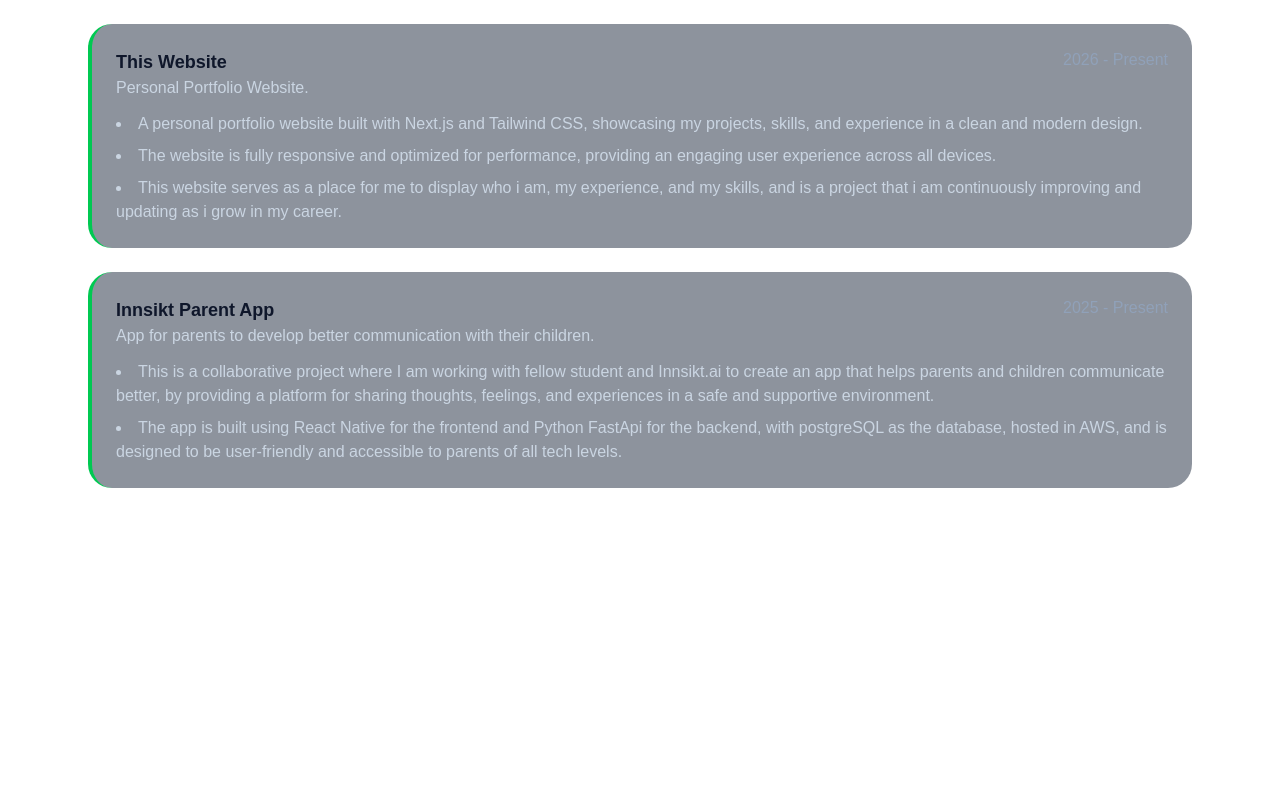
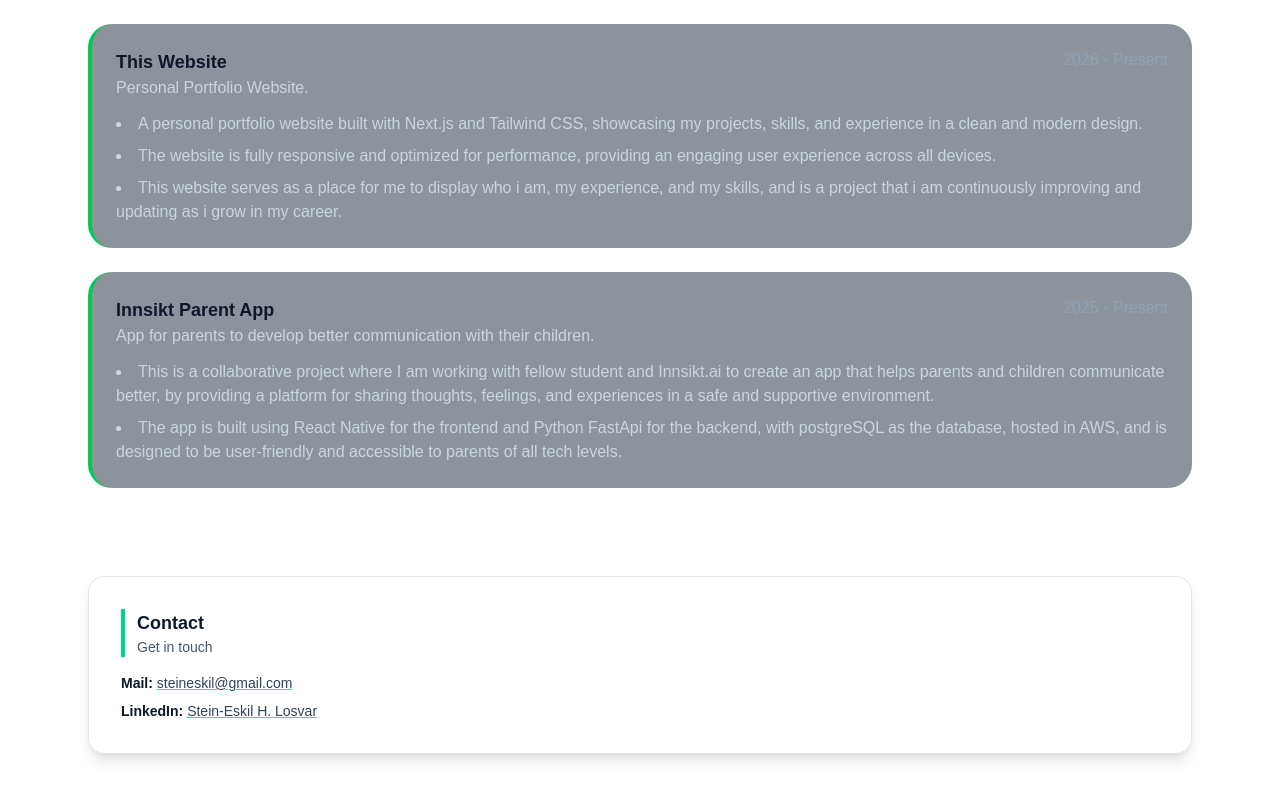
Before and after one commit to likseniets/Eskweb, a Next.js app: page / in a window 1280 px wide. Shown: the part 1988-2788 px from the top of the page. Before the commit the page ends 2636 px from the top, so only its background shows below. Built offline with nearby package versions, Linux system fonts and the light colour scheme.

Commit message:
Added SEO and Meta tags for search engines

```diff
--- a/app/layout.tsx
+++ b/app/layout.tsx
@@ -14,9 +14,48 @@ const geistMono = Geist_Mono({
 });
 
 export const metadata: Metadata = {
+  metadataBase: new URL("https://www.steineskil.com"),
   title: "Eskweb - Personal Website",
   description:
     "A personal website built with Next.js showcasing my resume, projects, and music interests.",
+  keywords: [
+    "Stein-Eskil",
+    "Stein Eskil",
+    "Eskil",
+    "Stein",
+    "Losvar",
+    "Norwegian Developer",
+    "Norsk Utvikler",
+    "Full-Stack Developer",
+    "Software Engineer",
+    "Web Developer",
+    "Resume",
+    "Projects",
+    "Music",
+    "Next.js",
+    "Personal Website",
+  ],
+  alternates: {
+    canonical: "https://www.steineskil.com",
+  },
+  openGraph: {
+    title: "Eskweb - Personal Website",
+    description:
+      "A personal website built with Next.js showcasing my resume, projects, and music interests.",
+    url: "https://www.steineskil.com",
+    siteName: "Eskweb",
+    type: "website",
+  },
+  twitter: {
+    card: "summary",
+    title: "Eskweb - Personal Website",
+    description:
+      "A personal website built with Next.js showcasing my resume, projects, and music interests.",
+  },
+  robots: {
+    index: true,
+    follow: true,
+  },
 };
 
 export default function RootLayout({
--- a/app/page.tsx
+++ b/app/page.tsx
@@ -374,6 +374,46 @@ export default function Home() {
             </ul>
           </div>
         </section>
+
+        <footer className="mt-16 pt-6">
+          <div className="border border-slate-300/60 dark:border-slate-700/60 rounded-2xl bg-white/80 dark:bg-slate-900/70 shadow-lg p-6 sm:p-8">
+            <div className="flex flex-col items-start gap-4">
+              <div className="border-l-4 border-emerald-400 pl-3">
+                <h2 className="text-lg text-slate-900 dark:text-white font-semibold">
+                  Contact
+                </h2>
+                <p className="text-sm text-slate-600 dark:text-slate-300">
+                  Get in touch
+                </p>
+              </div>
+              <ul className="space-y-2 text-sm text-slate-700 dark:text-slate-200">
+                <li>
+                  <span className="font-semibold text-slate-900 dark:text-white">
+                    Mail:
+                  </span>{" "}
+                  <a
+                    href="mailto:steineskil@gmail.com"
+                    className="underline decoration-emerald-400/80 hover:text-emerald-600 dark:hover:text-emerald-300"
+                  >
+                    steineskil@gmail.com
+                  </a>
+                </li>
+                <li>
+                  <span className="font-semibold text-slate-900 dark:text-white">
+                    LinkedIn:
+                  </span>{" "}
+                  <Link
+                    target="_blank"
+                    href="https://www.linkedin.com/in/stein-eskil-losvar-491207199/"
+                    className="underline decoration-emerald-400/80 hover:text-emerald-600 dark:hover:text-emerald-300"
+                  >
+                    Stein-Eskil H. Losvar
+                  </Link>
+                </li>
+              </ul>
+            </div>
+          </div>
+        </footer>
       </div>
     </div>
   );
```
